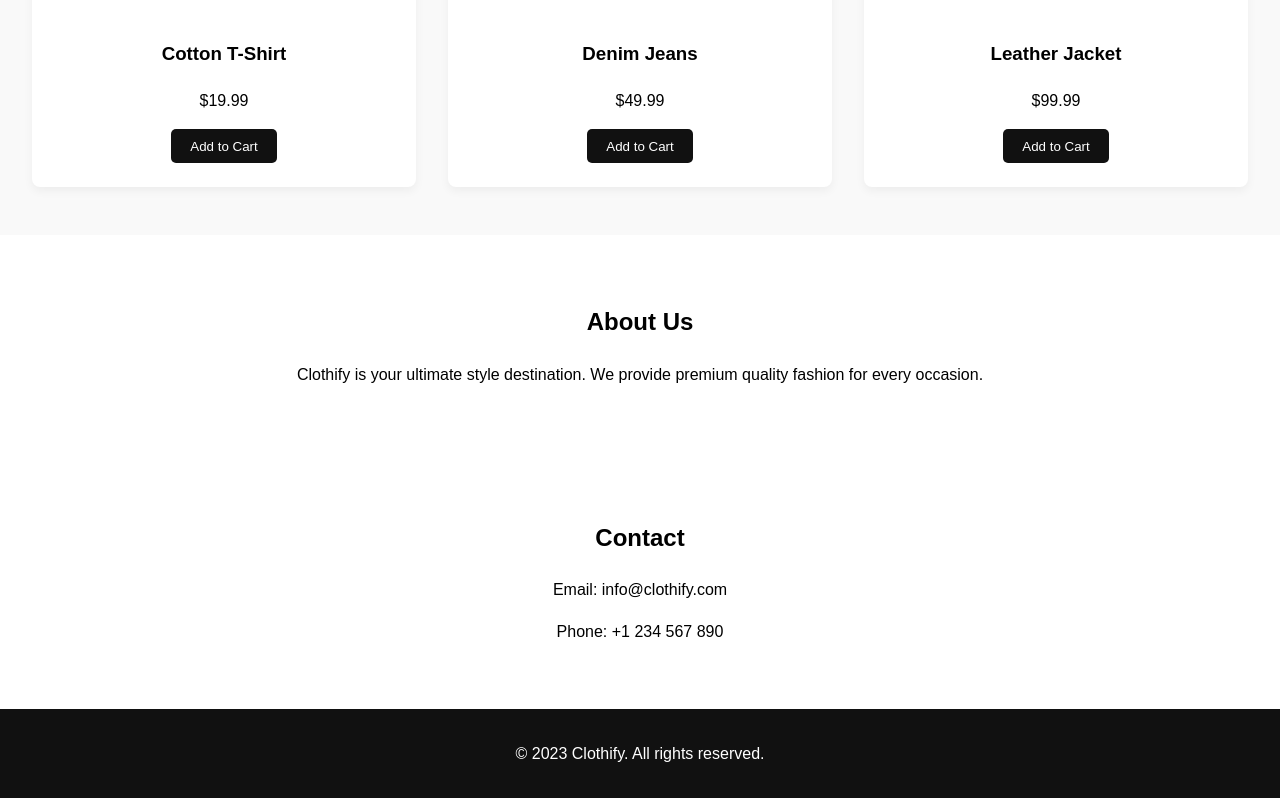
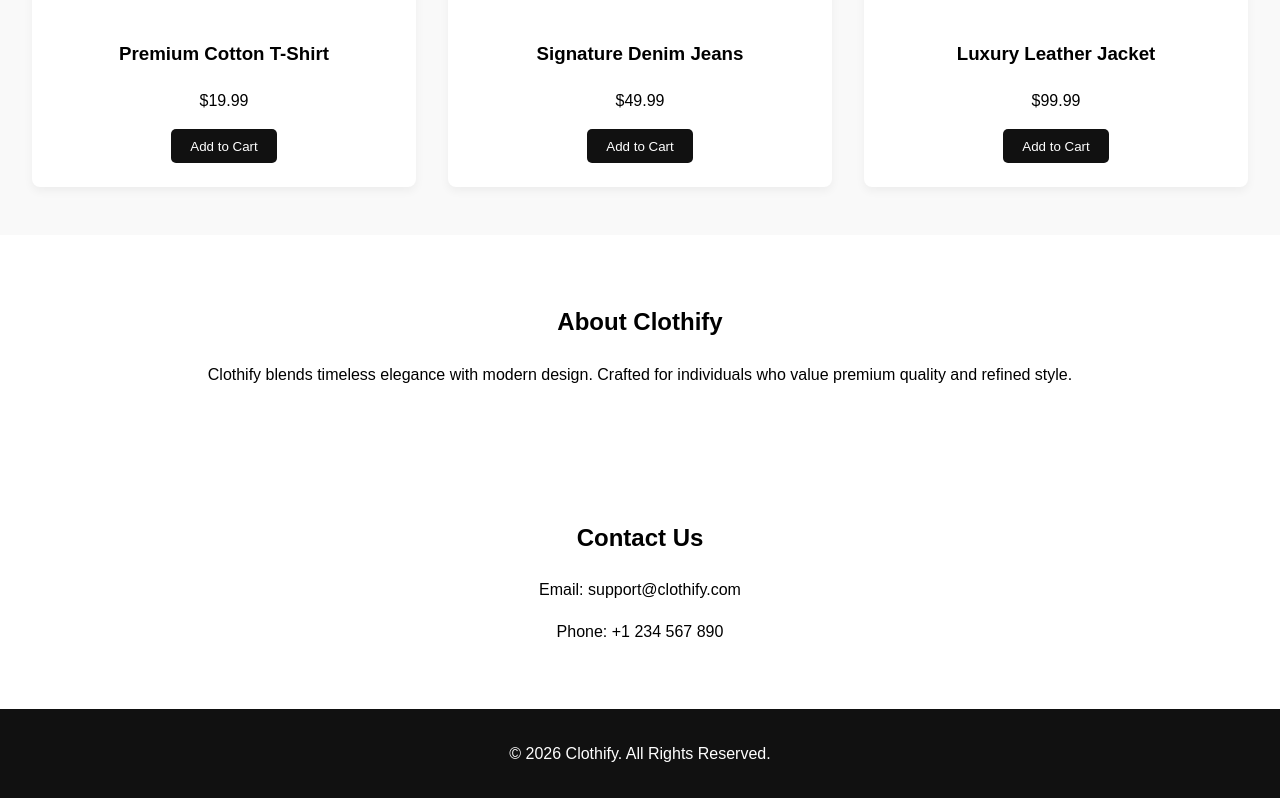
Before and after one commit to proomaxxy-sketch/Azxzel-Web-Studio, a plain HTML site: page index.html in a window 1280 px wide. Shown: the part 968-1766 px from the top of the page. Drawn offline with Linux system fonts and the light colour scheme.

Commit message:
Revise index.html for brand and product updates

```diff
--- a/index.html
+++ b/index.html
@@ -3,9 +3,14 @@
 <head>
     <meta charset="UTF-8">
     <meta name="viewport" content="width=device-width, initial-scale=1.0">
-    <title>Clothify - Your Style Destination</title>
+
+    <!-- Luxury Fonts -->
+    <link href="https://fonts.googleapis.com/css2?family=Playfair+Display:wght@600;700&family=Poppins:wght@300;400;500&display=swap" rel="stylesheet">
+
+    <title>Clothify | Luxury Fashion</title>
     <link rel="stylesheet" href="styles.css">
 </head>
+
 <body>
 
     <!-- Header -->
@@ -14,7 +19,7 @@
         <nav>
             <ul>
                 <li><a href="#home">Home</a></li>
-                <li><a href="#products">Products</a></li>
+                <li><a href="#products">Shop</a></li>
                 <li><a href="#about">About</a></li>
                 <li><a href="#contact">Contact</a></li>
                 <li><a href="#">Cart (<span id="cart-count">0</span>)</a></li>
@@ -24,66 +29,60 @@
 
     <!-- Hero Section -->
     <section id="home" class="hero">
-        <h1>Welcome to Clothify</h1>
-        <p>Discover the latest trends in fashion.</p>
-        <button onclick="scrollToProducts()">Shop Now</button>
+        <h1>Elevate Your Style</h1>
+        <p>Luxury fashion crafted for confidence.</p>
+        <button onclick="scrollToProducts()">Explore Collection</button>
     </section>
 
     <!-- Products Section -->
     <section id="products" class="products">
-        <h2>Our Products</h2>
+        <h2>Featured Collection</h2>
 
         <div class="product-grid">
 
             <div class="product">
-                <img src="https://images.unsplash.com/photo-1521572163474-6864f9cf17ab" alt="Cotton T-Shirt">
-                <h3>Cotton T-Shirt</h3>
+                <img src="https://images.unsplash.com/photo-1521572163474-6864f9cf17ab?auto=format&fit=crop&w=600&q=80" alt="T-Shirt">
+                <h3>Premium Cotton T-Shirt</h3>
                 <p>$19.99</p>
-                <button onclick="addToCart('Cotton T-Shirt', 19.99)">
-                    Add to Cart
-                </button>
+                <button onclick="addToCart('Premium Cotton T-Shirt', 19.99)">Add to Cart</button>
             </div>
 
             <div class="product">
-                <img src="https://images.unsplash.com/photo-1541099649105-f69ad21f3246" alt="Denim Jeans">
-                <h3>Denim Jeans</h3>
+                <img src="https://images.unsplash.com/photo-1541099649105-f69ad21f3246?auto=format&fit=crop&w=600&q=80" alt="Jeans">
+                <h3>Signature Denim Jeans</h3>
                 <p>$49.99</p>
-                <button onclick="addToCart('Denim Jeans', 49.99)">
-                    Add to Cart
-                </button>
+                <button onclick="addToCart('Signature Denim Jeans', 49.99)">Add to Cart</button>
             </div>
 
             <div class="product">
-                <img src="https://images.unsplash.com/photo-1520975922284-8b456906c813" alt="Leather Jacket">
-                <h3>Leather Jacket</h3>
+                <img src="https://images.unsplash.com/photo-1520975922203-bdbd6f6c9e4e?auto=format&fit=crop&w=600&q=80" alt="Jacket">
+                <h3>Luxury Leather Jacket</h3>
                 <p>$99.99</p>
-                <button onclick="addToCart('Leather Jacket', 99.99)">
-                    Add to Cart
-                </button>
+                <button onclick="addToCart('Luxury Leather Jacket', 99.99)">Add to Cart</button>
             </div>
 
         </div>
     </section>
 
-    <!-- About Section -->
+    <!-- About -->
     <section id="about" class="about">
-        <h2>About Us</h2>
+        <h2>About Clothify</h2>
         <p>
-            Clothify is your ultimate style destination.
-            We provide premium quality fashion for every occasion.
+            Clothify blends timeless elegance with modern design.
+            Crafted for individuals who value premium quality and refined style.
         </p>
     </section>
 
-    <!-- Contact Section -->
+    <!-- Contact -->
     <section id="contact" class="contact">
-        <h2>Contact</h2>
-        <p>Email: info@clothify.com</p>
+        <h2>Contact Us</h2>
+        <p>Email: support@clothify.com</p>
         <p>Phone: +1 234 567 890</p>
     </section>
 
     <!-- Footer -->
     <footer>
-        <p>© 2023 Clothify. All rights reserved.</p>
+        <p>© 2026 Clothify. All Rights Reserved.</p>
     </footer>
 
     <script src="script.js"></script>
```
